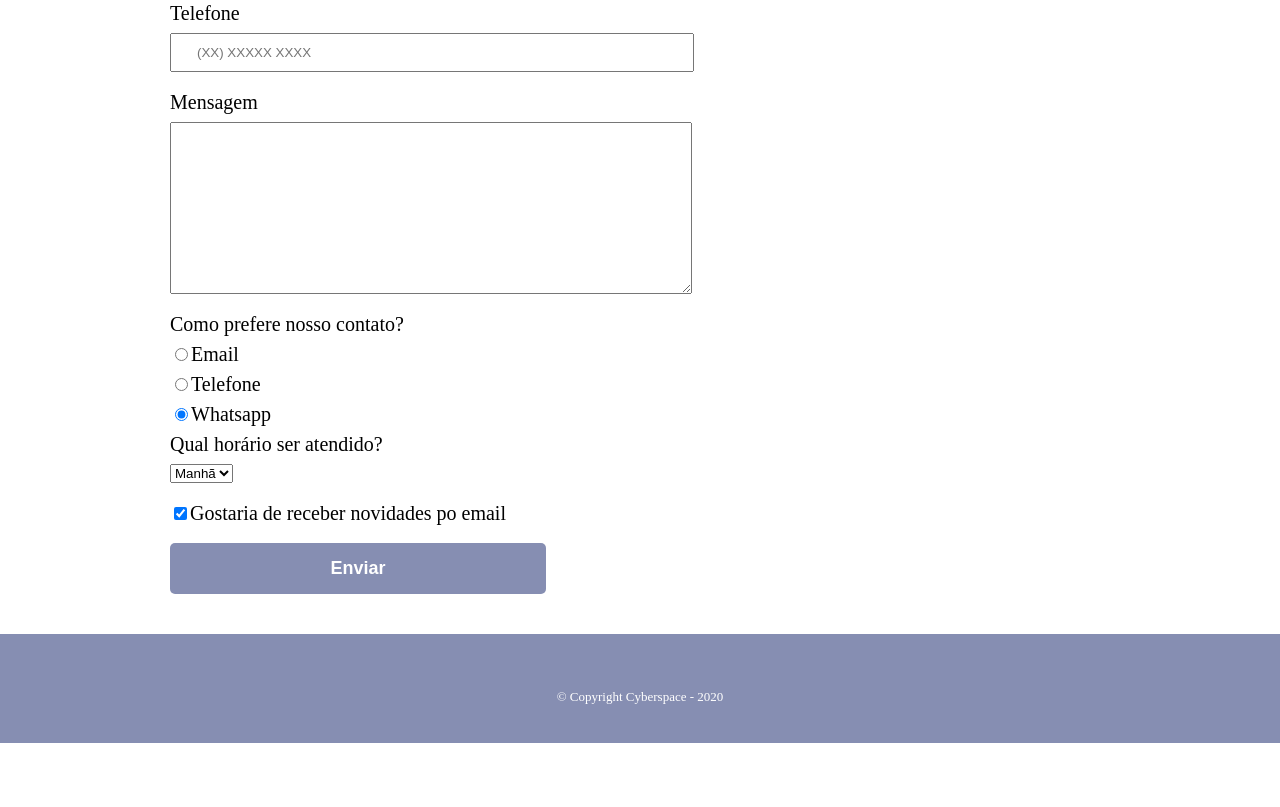
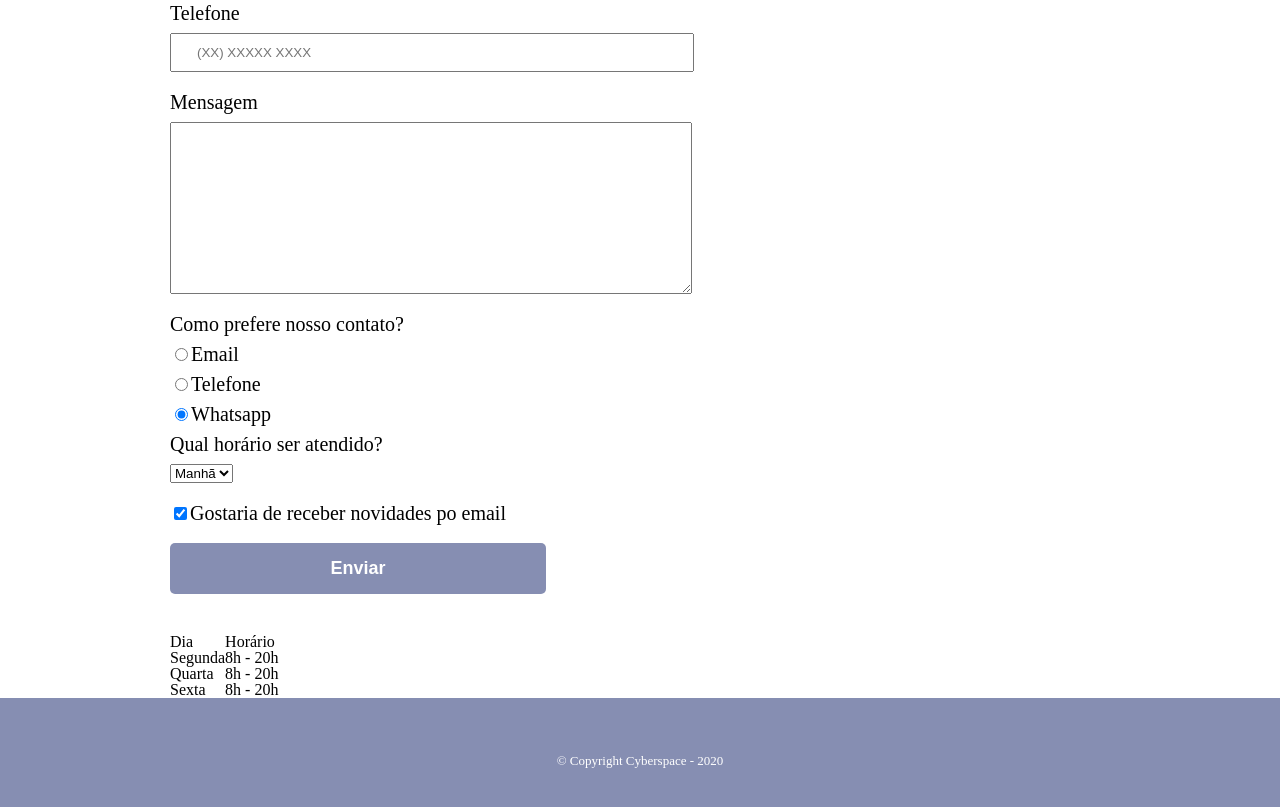
Before and after one commit to rafaelmauricioaraujo/frontend, a plain HTML site: page contato.html in a window 1280 px wide. Shown: the part 502-1309 px from the top of the page. Before the commit the page ends 1245 px from the top, so only its background shows below. Drawn offline with Linux system fonts and the light colour scheme.

Commit message:
creating contat table

```diff
--- a/contato.html
+++ b/contato.html
@@ -62,6 +62,25 @@
 
             <input class="enviar" type="submit" value="Enviar">
         </form>
+
+        <table>
+            <tr>
+                <td>Dia</td>
+                <td>Horário</td>
+            </tr>
+            <tr>
+                <td>Segunda</td>
+                <td>8h - 20h</td>
+            </tr>
+            <tr>
+                <td>Quarta</td>
+                <td>8h - 20h</td>
+            </tr>
+            <tr>
+                <td>Sexta</td>
+                <td>8h - 20h</td>
+            </tr>
+        </table>
     </main>
     <footer>
         <img>
```
